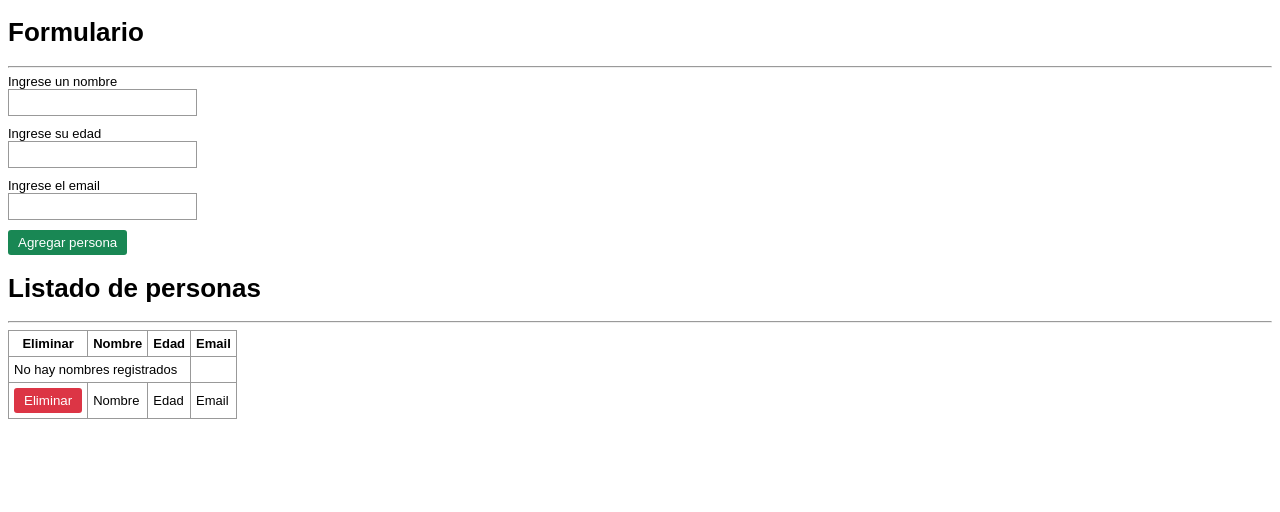
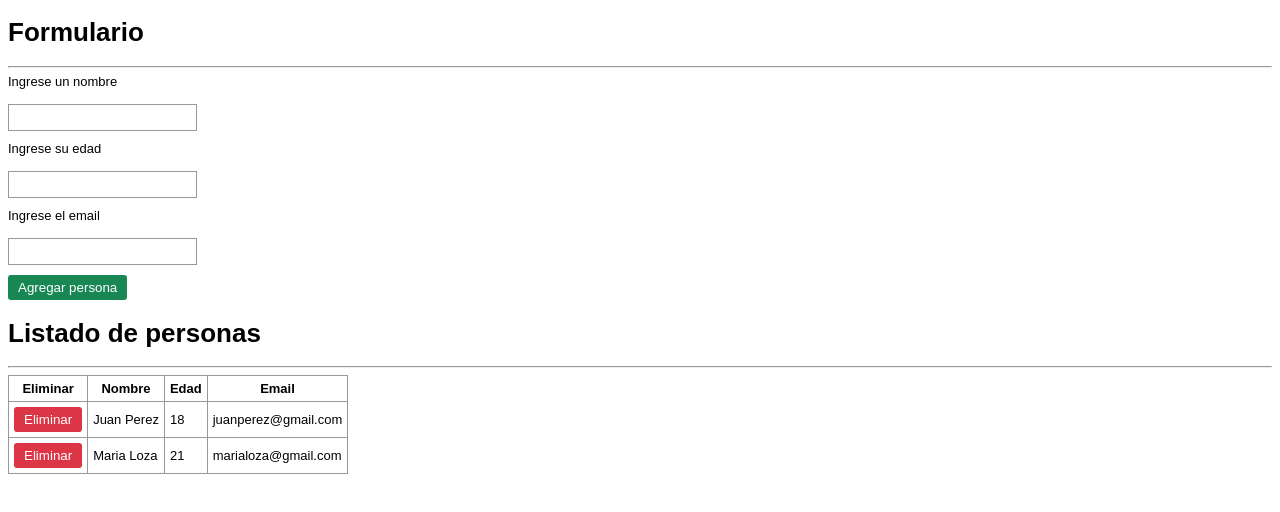
Before and after one commit to Leonardolv21/tarea21, a plain HTML site: page index.html in a window 1280 px wide. Drawn offline with Linux system fonts and the light colour scheme.

Commit message:
actualizado

```diff
--- a/index.html
+++ b/index.html
@@ -4,7 +4,7 @@
 <head>
     <meta charset="UTF-8">
     <meta name="viewport" content="width=device-width, initial-scale=1.0">
-    <link rel="stylesheet" href="css/style.css">
+    <link rel="stylesheet" href="Json/css/style.css">
     <title>Practica</title>
 </head>
 
@@ -52,7 +52,7 @@
             </tr>
         </tbody>
     </table>
-    <script src="script/script.js"></script>
+    <script src="Json/script/script.js"></script>
 </body>
 
 </html>
```
